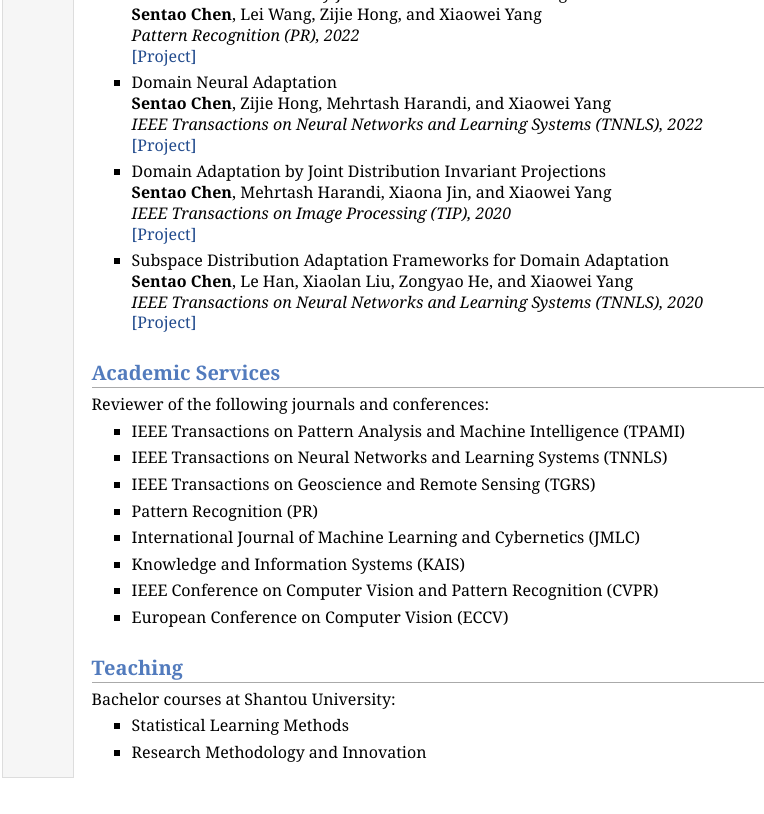
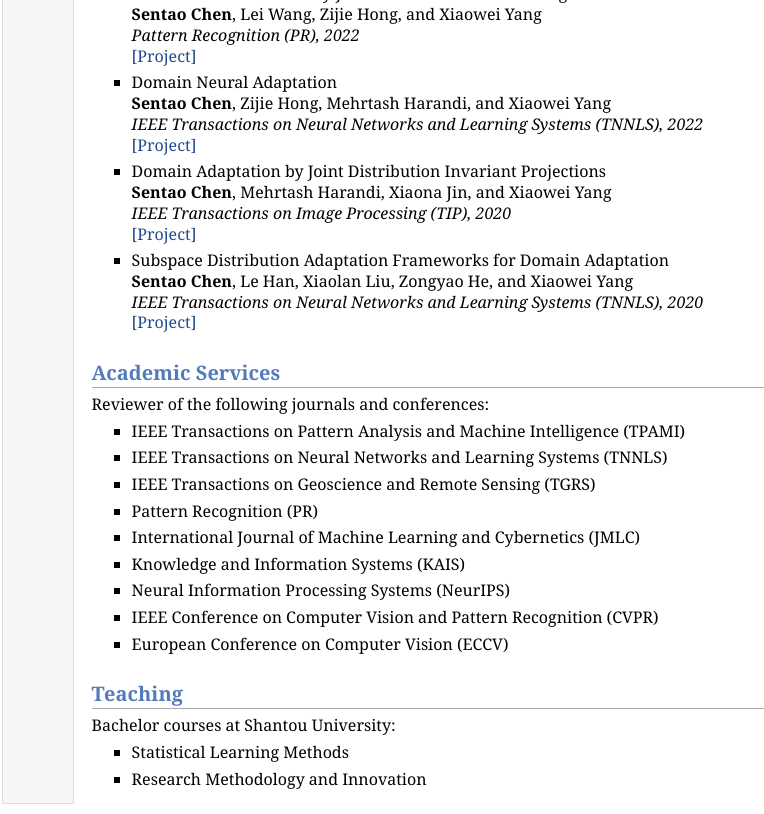
Before and after one commit to sentaochen/sentaochen.github.io, a plain HTML site: page index.html in a window 1280 px wide. Shown: the part 767-1581 px from the top of the page, without its empty margins (0-764 px from the left). Before the commit the page ends 1555 px from the top, so only its background shows below. Drawn offline with Linux system fonts and the light colour scheme.

Commit message:
Update index.html

```diff
--- a/index.html
+++ b/index.html
@@ -112,6 +112,8 @@ Subspace Distribution Adaptation Frameworks for Domain Adaptation<br>
 </li>
 <li><p>Knowledge and Information Systems (KAIS)</p>
 </li>
+<li><p>Neural Information Processing Systems (NeurIPS)</p>
+</li>
 <li><p>IEEE Conference on Computer Vision and Pattern Recognition (CVPR) </p>
 </li>
 <li><p>European Conference on Computer Vision (ECCV) </p>
```
